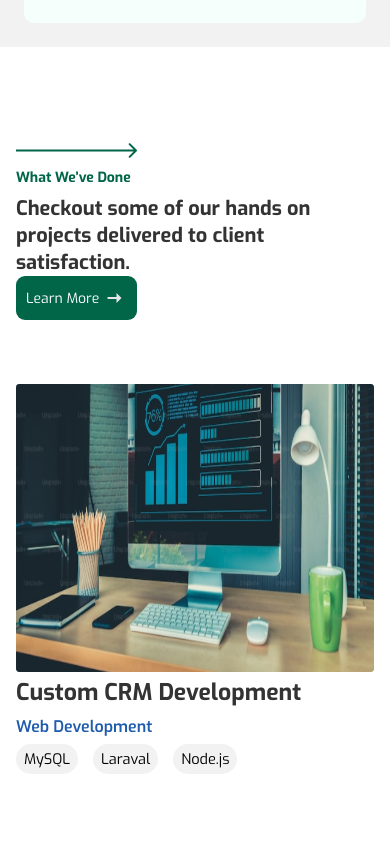
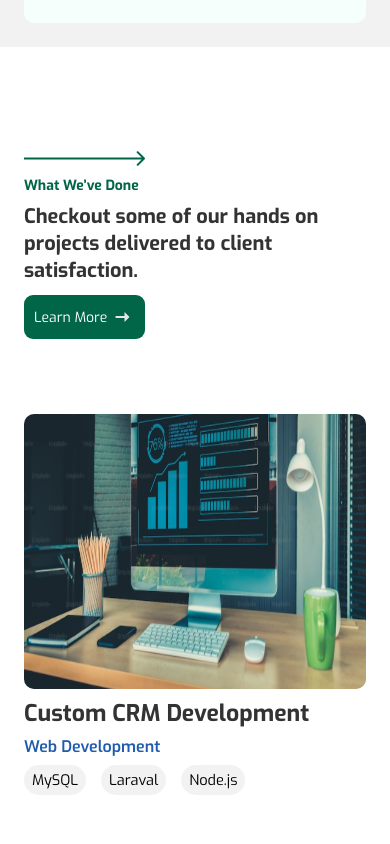
Before and after one commit to loyalthedev/jodna-tech, a React (Vite) app: page / in a window 390 px wide. Shown: the part 1620-2464 px from the top of the page. Built offline with nearby package versions, Linux system fonts and the light colour scheme.

Commit message:
style: added margin, and padding on mobile view

```diff
--- a/src/styles/whatWeveDone.scss
+++ b/src/styles/whatWeveDone.scss
@@ -64,6 +64,7 @@
     .learMore-btn {
       width: 100%;
       justify-content: center;
+      margin: 0.68rem 0;
     }
 
     .card-container {
@@ -74,7 +75,7 @@
 
   /* Mobile View */
   @media (max-width: 480px) {
-    padding: 1rem;
+    padding: 1.5rem;
 
     .sub-title {
       flex-direction: column;
--- a/src/styles/whatWeveDoneCard.scss
+++ b/src/styles/whatWeveDoneCard.scss
@@ -1,5 +1,4 @@
 .card_Container {
-  border-radius: 15px;
   margin-top: 3.5rem;
   margin-bottom: 1.5rem;
   max-width: 30rem;
@@ -7,6 +6,7 @@
     width: 100%;
   }
   img {
+    border-radius: 10px;
     object-fit: cover;
     width: 100%;
   }
@@ -14,6 +14,7 @@
     font-weight: 700;
     font-size: 23px;
     color: #333333;
+    margin: 0.22rem 0;
   }
   h3 {
     color: #1f5cad;
--- a/src/styles/whoWeAreSection.scss
+++ b/src/styles/whoWeAreSection.scss
@@ -40,7 +40,7 @@ $blueish: #f5fffc;
 
   /* Tablet View */
   @media (max-width: 768px) {
-    padding: 2rem;
+    padding: 1.5rem;
 
     .heading {
       font-size: 1.5rem;
```
